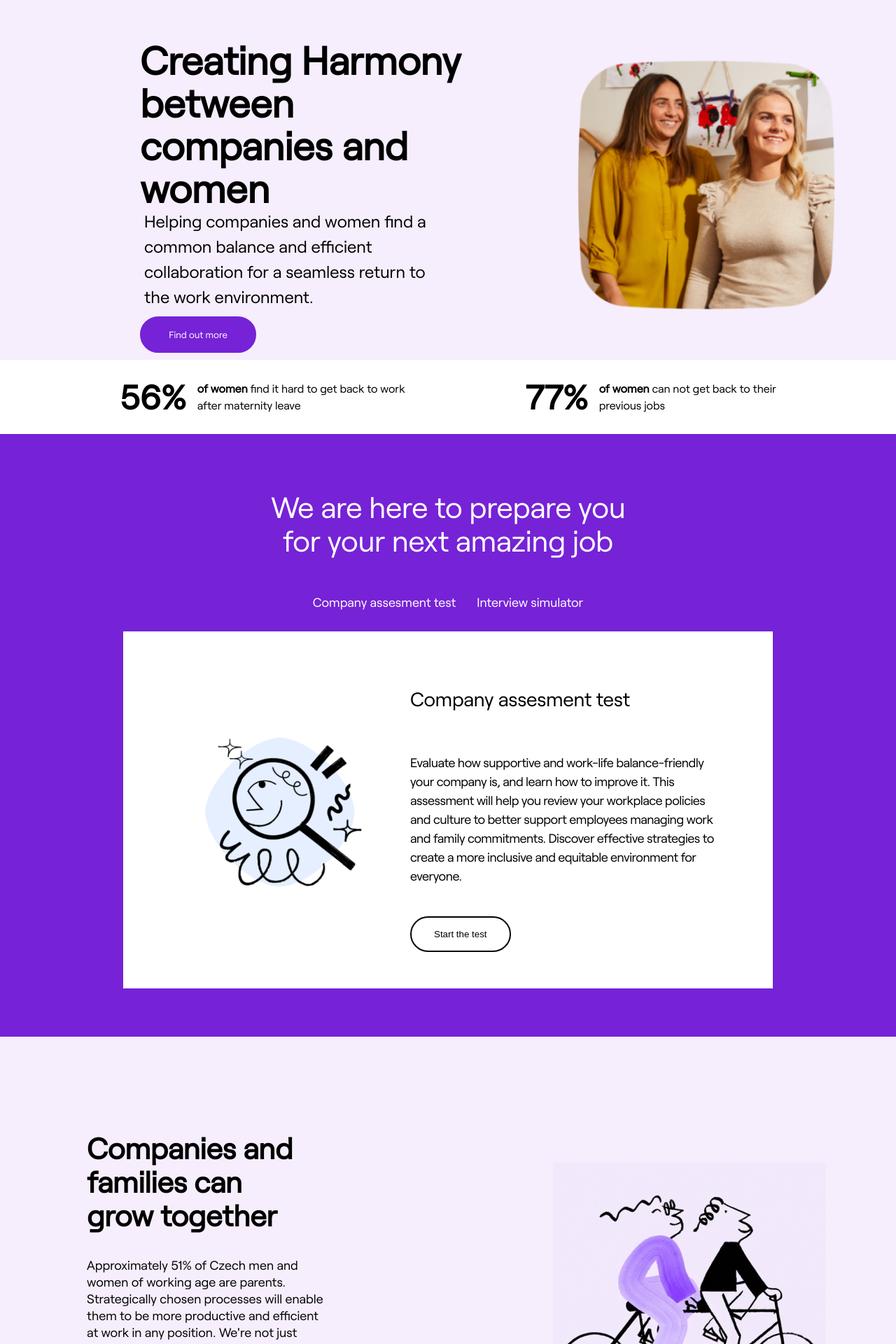
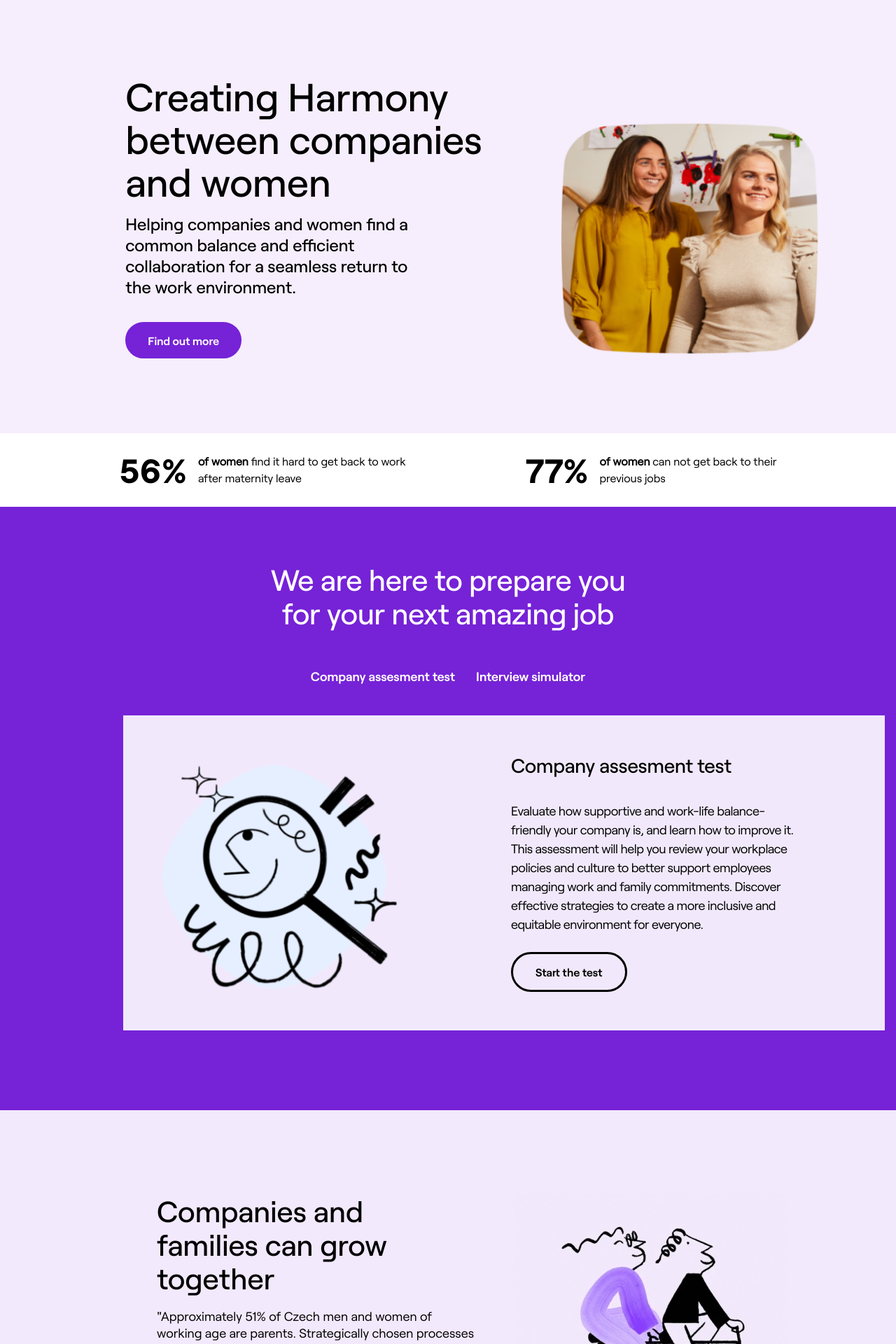
Before and after one commit to s0lena/hire-her, a React (Vite) app: page / in a window 1280 px wide. Shown: the part 80-2000 px from the top of the page at 70% size. Built offline with nearby package versions, Linux system fonts and the light colour scheme.

Commit message:
Work on CSS and responsiveness on employerpage,  mainpage, test page

```diff
--- a/src/components/CompanyAssesementHero/style.css
+++ b/src/components/CompanyAssesementHero/style.css
@@ -12,36 +12,35 @@
     justify-content: left;
 }
 
-.container-hero__text h2 {
+.container-hero-test .container-hero__text h2 {
     max-width: 600px;
     color: #000;
-    font-family: "Roobert";
+    font-family: "Roobert-medium";
     font-size: 56px;
-    font-weight: bold;
+    /* font-weight: bold; */
     line-height: 61px;
-    padding-left: 24px;
+    /* padding-left: 24px; */
     margin: 0;
 }
 
-.container-hero__text p {
-    font-family: "Roobert";
+.container-hero-test .container-hero__text p {
+    font-family: "Roobert-medium";
     max-width: 502px;
     font-size: 24px;
     font-weight: 500;
     line-height: 1.5;
-    margin-left: 30px;
     margin-top: 16px;
 }
 
-.container-hero__button {
+.container-hero-test .container-hero__button {
   border-radius: 32px;
   width: 166px;
   height: 52px;
   border: 2px solid #7622D7;
   background: #7622D7;
-  margin-left: 24px;
+  /* margin-left: 24px; */
   margin-bottom: 106.5px;
-  font-family: 'Roobert';
+  font-family: 'Roobert-semibold';
   font-size: 16px;
   color: #FFFFFF;
   cursor: pointer;
--- a/src/components/EmployerSectionTwo/style.css
+++ b/src/components/EmployerSectionTwo/style.css
@@ -5,6 +5,7 @@
     background: #F2E9FC;
     background-size: cover;
     padding-left: 200px;
+    width:100vw;
 
 }
 
@@ -150,7 +151,7 @@
     display: none;
 }
 
-@media(max-width:360px) {
+@media(max-width:860px) {
     .container-employers-two {
         padding-left: 35px;
         margin:0;
@@ -224,6 +225,7 @@
         font-family: "Roobert-medium";
         padding-top: 46px;
         letter-spacing: -0.2px;
+        margin: 0 20px;
         margin-bottom: 40px;
     }
 
@@ -244,7 +246,7 @@
       .columns-3_item img {
         height: 216px;
         width: 216px;
-        margin-left: 60px;
+        margin-left: calc((100vw - 216px) / 2);
       }
       .columns-3_item h3 {
         margin-top: 0;
@@ -267,4 +269,8 @@
         position:absolute;
         bottom: 0px;
     }
+
+    .columns-3::-webkit-scrollbar {
+       display:none;
+    }
 }
--- a/src/components/Footer/style.css
+++ b/src/components/Footer/style.css
@@ -6,6 +6,7 @@
   flex-direction: column;
   align-items: center;
   background-color: #f1e8f9;
+  width:100vw;
 }
 
 .footer h3 {
--- a/src/components/Header/style.css
+++ b/src/components/Header/style.css
@@ -46,9 +46,9 @@ a.active {
 }
 
 
-@media (max-width: 360px) {
+@media (max-width: 860px) {
     header {
-        width: 100vh;
+        width: 100vw;
         display: flex;
         justify-content: space-between;
     }
@@ -91,3 +91,9 @@ a.active {
         margin-left: 28px;
     }
 }
+
+@media (max-width: 1040px) {
+    nav a {
+        font-size:12px;
+    }
+}
--- a/src/components/Hero/index.jsx
+++ b/src/components/Hero/index.jsx
@@ -1,6 +1,6 @@
-import React from 'react';
-import './style.css';
-import '../../global.css';
+import React from "react";
+import "./style.css";
+import "../../global.css";
 
 export const Hero = () => {
   return (
@@ -16,20 +16,22 @@ export const Hero = () => {
             <button>Find out more</button>
           </a>
         </div>
-        <img src="/women.png" alt="women" />
+        <div className="container-hero__image">
+          <img src="/women.png" alt="women" />
+        </div>
       </div>
 
       <div className="container-statistics">
         <div className="statistic">
-          <p className="percentage"><strong>56%</strong></p>
+          <p className="percentage">56%</p>
           <p className="percentage-text">
-            <strong>of women </strong> find it hard to get back to work <br />{' '}
+            <strong>of women </strong> find it hard to get back to work <br />{" "}
             after maternity leave
           </p>
         </div>
 
         <div className="statistic">
-          <p className="percentage"><strong>77%</strong></p>
+          <p className="percentage">77%</p>
           <p className="percentage-text">
             <strong>of women</strong> can not get back to their <br /> previous
             jobs
--- a/src/components/Hero/style.css
+++ b/src/components/Hero/style.css
@@ -2,51 +2,57 @@
 
 .container-hero {
     display: flex;
-    flex-shrink: 0;
-    background: #F6EEFC;
-    background-size: cover;
-    /* padding: 112px 200px; */
-    padding-left: 176px;
+    flex-wrap: wrap;
+    background-color: #F6EEFC;
+    /* background-size: cover; */
+    padding: 112px 0 0 14vw;
+    /* padding-left: 176px;
     padding-right: 176px;
-    padding-top: 60px;
+    padding-top: 60px; */
+    width:100vw;
+    align-items: center;
 }
 
 .container-hero__text {
     display: flex;
     flex-direction: column;
     justify-content: center;
+    max-width: 40vw;
 }
 
 .container-hero__text h2 {
     color: #000;
-    font-family: "Roobert";
+    font-family: "Roobert-medium";
     font-size: 56px;
     font-style: normal;
     font-weight: 500;
     line-height: 61px;
-    max-width: 100%;
-    padding-left: 24px;
+    /* max-width: 520px; */
+    /* padding-left: 24px; */
     font-weight: bold;
-    width: 511px;
+    margin-top:0;
+    margin-bottom: 16px;
+    /* width: 511px;
     height: 183px;
 
     opacity: 0px;
-    margin-bottom: 21px;
+    margin-bottom: 21px; */
 }
 
 .container-hero__text p {
-    font-family: "Roobert";
+    font-family: "Roobert-medium";
     font-size: 24px;
     font-style: normal;
     font-weight: 500;
     line-height: 30px;
     display: flex;
-    max-width: 100%;
-    margin-left: 24px;
     width: 434px;
+    margin: 0;
+    /* margin-left: 24px; */
+    /* width: 434px;
     height: 120px;
     opacity: 0px;
-    padding-top: 45px;
+    padding-top: 45px; */
 }
 
 .container-hero__text button {
@@ -56,11 +62,26 @@
     border: 2px solid #7622D7;
     background: #7622D7;
     color: #FFFFFF;
-    margin-left: 24px;
-    margin-bottom: 10px;
-    margin-top: 45px;
-    font-family: 'Roobert';
+    /* margin-left: 24px; */
+    margin-bottom: 106.5px;
+    margin-top: 35px;
+    font-family: 'Roobert-semibold';
     cursor: pointer;
+    font-size: 16px;
+}
+
+.container-hero__text a {
+    margin:0;
+}
+
+.container-hero__image img {
+    max-width: 40vw;
+    /* max-height: 420px; */
+    width: 460px;
+    height: 420px;
+    margin-top: -40px;
+    object-fit: contain;
+    margin-left: 5vw;
 }
 
 .container-statistics {
@@ -84,7 +105,7 @@
 }
 
 .percentage {
-    font-family: "Roobert";
+    font-family: "Roobert-bold";
     font-size: 48px;
     line-height: 1.2;
     margin: 0;
@@ -98,11 +119,12 @@
     margin: 0;
 }
 
-.container-hero img {
+/* .container-hero img {
     width: 460px;
     height: 420px;
-    margin-left: 92px;
-}
+    margin-left: 139px;
+    margin-top: -40px;
+} */
 
 /* Media query for mobile devices with min width of 360px */
 @media (max-width: 360px) {
--- a/src/components/HeroAssessmentTest/style.css
+++ b/src/components/HeroAssessmentTest/style.css
@@ -4,45 +4,52 @@
   padding-top: 80px;
   padding-left: 176px;
   padding-right: 176px;
-  height: 861.5px
+  height: 861.5px;
+  width: 100vw;
 }
 
 .container-heroAssessmentTest h3 {
-  font-family: 'Roobert';
+  font-family: 'Roobert-medium';
   color: #FFFFFF;
   text-align: center;
   font-size: 42px;
-  font-weight: 500;
   line-height: 48px;
   letter-spacing: -0.20000000298023224px;
   margin-top: 0px;
+  margin-bottom: 44px;
 }
 
 .container-heroAssessmentTest__linked {
-  font-family: 'Roobert';
+  font-family: 'Roobert-semibold';
   font-size: 18px;
   line-height: 24px;
   display: flex;
   justify-content: center;
   align-items: center;
   gap: 30px;
-  padding-bottom: 30px;
+  margin-bottom: 44px;
 }
 
 .container-heroAssessmentTest__text {
   background-color: white;
-  padding: 80px;
+  width: 1088px;
+  height:450px;
+  padding: 48px;
+  padding-left: 0;
   display: flex;
   flex-direction: row;
   align-items: center;
+  justify-content: left;
   gap: 30px;
-
+  margin: 0 auto;
+  margin-bottom: 48px;
+  background-color: #F1E9FB;
+  flex: 1 0 0;
 }
 
 .container-heroAssessmentTest__text img {
-  max-width: 300px;
-  max-height: 300px;
-  flex-shrink: 0;
+  max-width: 450px;
+  max-height: 450px;
 }
 
 .container-heroAssessmentTest__text-content {
@@ -52,22 +59,18 @@
   gap: 16px;
   text-align: left;
   align-items: flex-start;
-  height: 350px;
-}
-
-.container-heroAssessmentTest__text h3,
-p,
-button {
-  color: black;
+  margin-left:74px;
+  /* height: 350px; */
 }
 
 .container-heroAssessmentTest__text h3 {
-  font-family: 'Roobert';
+  font-family: 'Roobert-medium';
   font-size: 28px;
-  font-weight: 500;
   line-height: 32px;
   letter-spacing: -0.20000000298023224px;
   max-width: 100%;
+  color: black;
+  margin-bottom:20px;
 }
 
 .container-heroAssessmentTest__text p {
@@ -76,18 +79,26 @@ button {
   font-weight: 400;
   line-height: 27px;
   letter-spacing: -0.44999998807907104px;
+  width:417px;
   max-width: 100%;
+  margin: 0;
 }
 
 .container-heroAssessmentTest__text button {
-  background-color: white;
+  background-color:  #F1E9FB;
   padding: 16px 32px 16px 32px;
   gap: 0px;
   border-radius: 32px;
-  border: 2px solid black;
+  border: 3px solid black;
   opacity: 1;
   align-self: flex-start;
   cursor: pointer;
+  font-family: 'Roobert-semibold';
+  font-size: 16px;
+}
+
+.container-heroAssessmentTest__text button:hover {
+  background-color: #FFFFFF;
 }
 
 
--- a/src/components/HeroGrowTogether/index.jsx
+++ b/src/components/HeroGrowTogether/index.jsx
@@ -1,5 +1,5 @@
-import './style.css';
-import '../../global.css';
+import "./style.css";
+import "../../global.css";
 
 export const HeroGrowTogether = () => {
   return (
@@ -8,11 +8,11 @@ export const HeroGrowTogether = () => {
         <div className="container-hero__main">
           <h2>Companies and families can grow together</h2>
           <p>
-            Approximately 51% of Czech men and women of working age are parents.
-            Strategically chosen processes will enable them to be more
+            "Approximately 51% of Czech men and women of working age are
+            parents. Strategically chosen processes will enable them to be more
             productive and efficient at work in any position. We're not just
             talking about moms. The opportunity to combine work and family is
-            equally important for fathers.
+            equally important for fathers."
           </p>
           <a href="/employee-section">
             <button>See how you can include them</button>
--- a/src/components/HeroGrowTogether/style.css
+++ b/src/components/HeroGrowTogether/style.css
@@ -1,28 +1,32 @@
 .container-heroGrowTogether {
   display: flex;
   flex-shrink: 0;
-  background: #F6EEFC;
+  background-color: #F2E9FC;
   background-size: cover;
-  padding: 100px
+  /* padding: 100px */
+  padding-left: 200px;
+  width:100vw;
+  padding-top: 120px;
+  padding-bottom: 120px;
 }
 
-.container-hero__text {
+.container-hero__main {
   display: flex;
   flex-direction: column;
-  justify-content: center;
+  justify-content: start;
 }
 
 .container-heroGrowTogether h2 {
   color: #000;
-  font-family: "Roobert";
+  font-family: "Roobert-medium";
   font-size: 42px;
   font-style: normal;
-  font-weight: 500;
+  /* font-weight: 500; */
   line-height: 48px;
-  max-width: 50%;
+  max-width: 50vw;
   padding-left: 24px;
-  font-weight: bold;
-
+  width: 460px;
+  margin: 0;
 }
 
 .container-heroGrowTogether p {
@@ -32,12 +36,14 @@
   font-weight: 500;
   line-height: 24px;
   display: flex;
-  max-width: 50%;
   margin-left: 24px;
+  max-width: 50vw;
+  margin-bottom: 79px;
+  width: 460px;
 }
 
 .container-hero__main button {
-  font-family: "Roobert";
+  font-family: "Roobert-semibold";
   color: black;
   border-radius: 32px;
   width: 285px;
@@ -45,14 +51,15 @@
   background-color: #F1E8F9;
   margin-left: 24px;
   cursor: pointer;
+  font-size: 16px;
+  border: 3px solid black;
 }
 
 .container-heroGrowTogether img {
   width: 390px;
   height: 390px;
   gap: 0px;
-  opacity: 0px;
-  margin-top: 80px;
+  margin-left: 52px;
 }
 
 /* styles for mobile  */
```
Also changed, not shown: src/components/CompanyAssesementHero/index.jsx (+5 -4 lines), src/pages/EmployerSection/style.css (+9 -8 lines).
